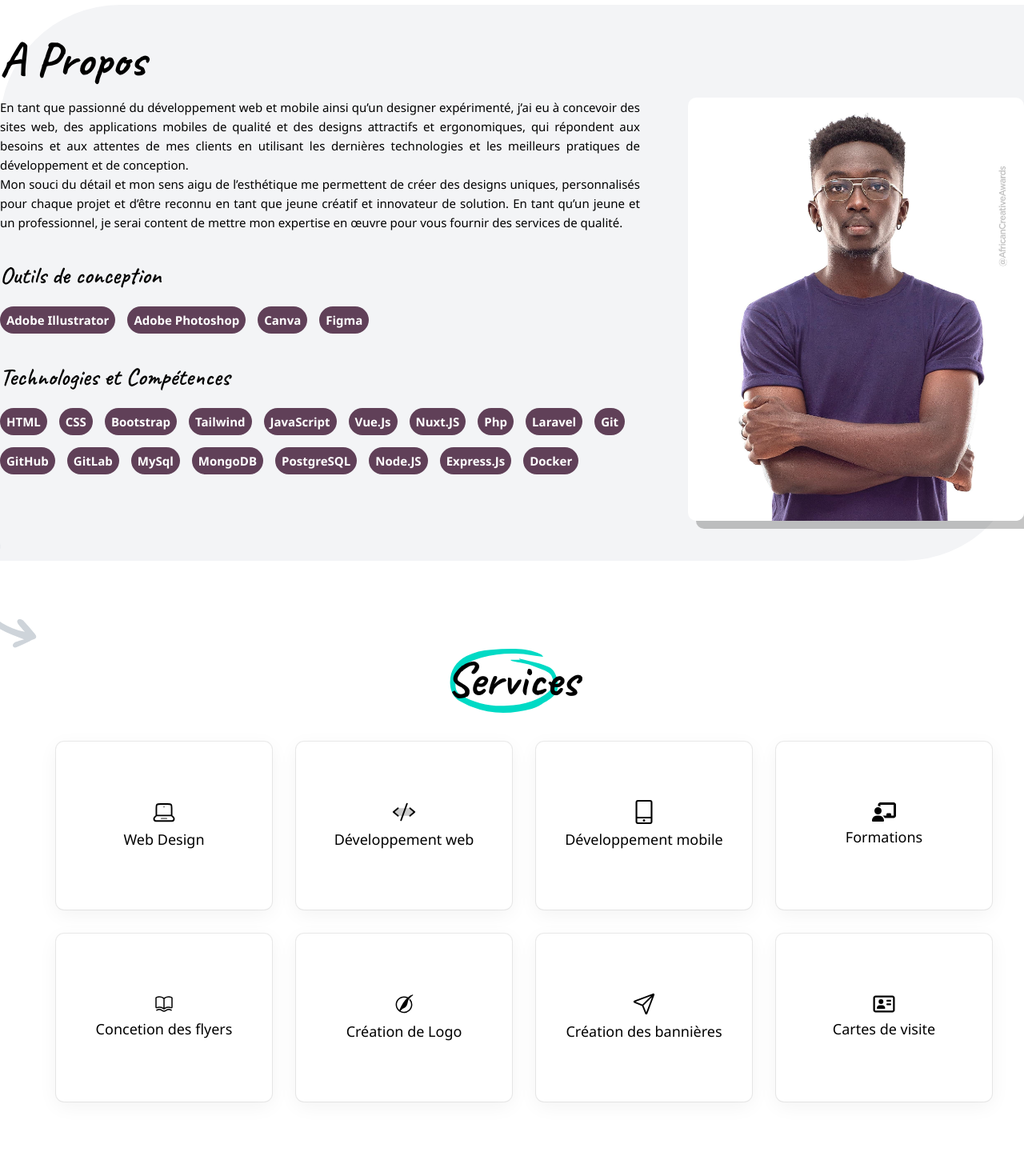
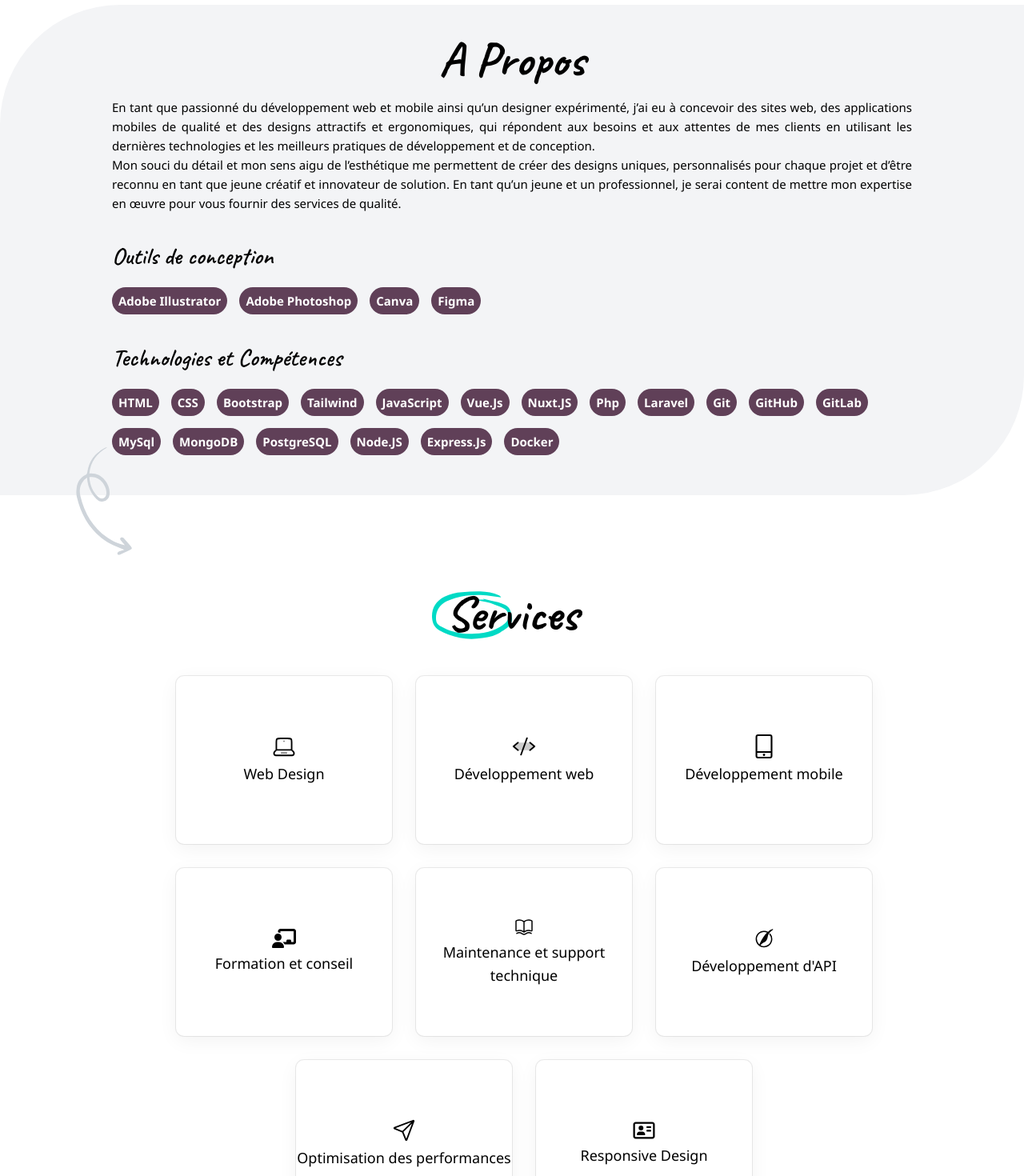
Before and after one commit to etheocledk/Portfolio, a Vue app: page / in a window 1280 px wide. Shown: the part 600-2070 px from the top of the page at 80% size. Built offline with nearby package versions, Linux system fonts and the light colour scheme.

Commit message:
new commit

```diff
--- a/src/assets/main.css
+++ b/src/assets/main.css
@@ -80,6 +80,10 @@
   line-height: 1.6;
 }
 
+html {
+  scroll-behavior: smooth;
+}
+
 body {
   min-height: 100vh;
   overflow-x: hidden;
@@ -87,7 +91,21 @@ body {
 }
 
 .container{
-  max-width: 1400px;
+  max-width: 1000px;
   margin: 0 auto;
   padding:0;
 }
+
+/* Personnalisation du scrollbar */
+::-webkit-scrollbar {
+  width: 8px !important;
+}
+
+::-webkit-scrollbar-thumb {
+  background-color: var(--color-btn-border) !important;
+  border-radius: 20px;
+}
+
+::-webkit-scrollbar-track {
+  background-color: #ece5da !important;
+}
--- a/src/components/About.vue
+++ b/src/components/About.vue
@@ -1,20 +1,24 @@
-<template >
+<template>
     <div class="container">
         <div class="about__container">
             <h1>A Propos</h1>
-            <div class="about__content">
-                <div class="about__content__left" >
+            <!-- <div class="about__content"> -->
+            <div class="about__content__left">
                 <div class="description">
-                        <p> En tant que passionné du développement web et mobile ainsi qu’un designer expérimenté, j’ai eu à
+                    <p> En tant que passionné du développement web et mobile ainsi qu’un designer expérimenté, j’ai
+                        eu à
                         concevoir des sites web, des applications mobiles de qualité et des designs attractifs et
                         ergonomiques, qui répondent aux besoins et aux attentes de mes clients en utilisant les
                         dernières
                         technologies et les meilleurs pratiques de développement et de conception.
                     </p>
                     <p>
-                            Mon souci du détail et mon sens aigu de l’esthétique me permettent de créer des designs uniques,
-                            personnalisés pour chaque projet et d’être reconnu en tant que jeune créatif et innovateur de
-                            solution. En tant qu’un jeune et un professionnel, je serai content de mettre mon expertise en
+                        Mon souci du détail et mon sens aigu de l’esthétique me permettent de créer des designs
+                        uniques,
+                        personnalisés pour chaque projet et d’être reconnu en tant que jeune créatif et innovateur
+                        de
+                        solution. En tant qu’un jeune et un professionnel, je serai content de mettre mon expertise
+                        en
                         œuvre
                         pour vous fournir des services de qualité.
                     </p>
@@ -50,13 +54,13 @@
                     <p>Docker</p>
                 </div>
             </div>
-                <div class="picture">
+            <!-- <div class="picture">
                     <img src="../assets/images/site m.JPG" width="420px" alt="">
-                </div>
-            </div>
+                </div> -->
+            <!-- </div> -->
         </div>
         <div class="about__arrow">
-            <img src="../assets/images/arrow_doodle_4.svg" alt="" width="130px">
+            <img src="../assets/images/arrow_doodle_4.svg" alt="" width="80px">
         </div>
     </div>
 </template>
@@ -68,6 +72,7 @@
     font-size: 4rem;
     font-family: Caveat-Bold;
     color: var(--color-black);
+    text-align: center;
 }
 
 .about__content {
@@ -75,32 +80,33 @@
     justify-content: space-between;
 }
 
-.description p{
+.description p {
     text-align: justify;
 }
 
-.tools{
+.tools {
     display: flex;
     gap: 15px;
     flex-wrap: wrap;
     margin-top: 1rem;
 }
 
-.tools p{
+.tools p {
     color: var(--color-background);
     font-weight: 600;
     padding: 5px 8px;
     background-color: var(--color-btn-border);
     border-radius: 20px;
 }
-.about__content__left{
-    width: 800px;
+
+.about__content__left {
+    width: 100%;
 }
 
-.about__arrow{
+.about__arrow {
     position: absolute;
-    bottom: -150px;
-    left: -60px;
+    bottom: -120px;
+    left: -40px;
     rotate: -40deg;
 }
 
--- a/src/components/Footer.vue
+++ b/src/components/Footer.vue
@@ -1,4 +1,4 @@
-<template >
+<template>
     <footer>
         <div class="footer__container">
             <div class="container">
--- a/src/components/Service.vue
+++ b/src/components/Service.vue
@@ -1,41 +1,77 @@
-<template >
+<template>
     <div class="container">
         <h1>Services</h1>
         <div class="service__line">
-                <img src="../assets/images/circle.svg" alt="" width="180px">
-            </div>
+            <img src="../assets/images/circle.svg" alt="" width="100px">
+        </div>
         <div class="service">
             <div class="service__container">
-                <svg xmlns="http://www.w3.org/2000/svg" width="30" height="30" viewBox="0 0 24 24"><g fill="none"><path stroke="currentColor" stroke-linecap="round" stroke-width="1.5" d="M19.647 15.536H4.353m15.294 0V8c0-1.886 0-2.828-.586-3.414C18.476 4 17.533 4 15.647 4H8.353c-1.886 0-2.828 0-3.414.586c-.586.586-.586 1.528-.586 3.414v7.536m15.294 0l1.744 1.8l.088.092a2 2 0 0 1 .52 1.284l.001.127c0 .15 0 .224-.004.287a2 2 0 0 1-1.87 1.87a5.006 5.006 0 0 1-.287.004H4.161c-.15 0-.224 0-.287-.004a2 2 0 0 1-1.87-1.87C2 19.063 2 18.988 2 18.84l.001-.127a2 2 0 0 1 .52-1.284l.088-.092l1.744-1.8"/><path stroke="currentColor" stroke-linecap="round" stroke-width="1.5" d="M9.5 18.5h5" opacity=".5"/><path fill="currentColor" d="M12.75 6.75a.75.75 0 1 1-1.5 0a.75.75 0 0 1 1.5 0" opacity=".5"/></g></svg>
+                <svg xmlns="http://www.w3.org/2000/svg" width="30" height="30" viewBox="0 0 24 24">
+                    <g fill="none">
+                        <path stroke="currentColor" stroke-linecap="round" stroke-width="1.5"
+                            d="M19.647 15.536H4.353m15.294 0V8c0-1.886 0-2.828-.586-3.414C18.476 4 17.533 4 15.647 4H8.353c-1.886 0-2.828 0-3.414.586c-.586.586-.586 1.528-.586 3.414v7.536m15.294 0l1.744 1.8l.088.092a2 2 0 0 1 .52 1.284l.001.127c0 .15 0 .224-.004.287a2 2 0 0 1-1.87 1.87a5.006 5.006 0 0 1-.287.004H4.161c-.15 0-.224 0-.287-.004a2 2 0 0 1-1.87-1.87C2 19.063 2 18.988 2 18.84l.001-.127a2 2 0 0 1 .52-1.284l.088-.092l1.744-1.8" />
+                        <path stroke="currentColor" stroke-linecap="round" stroke-width="1.5" d="M9.5 18.5h5"
+                            opacity=".5" />
+                        <path fill="currentColor" d="M12.75 6.75a.75.75 0 1 1-1.5 0a.75.75 0 0 1 1.5 0" opacity=".5" />
+                    </g>
+                </svg>
                 <p>Web Design</p>
             </div>
             <div class="service__container">
-                <svg xmlns="http://www.w3.org/2000/svg" width="30" height="30" viewBox="0 0 256 256"><g fill="currentColor"><path d="m240 128l-48 40H64l-48-40l48-40h128Z" opacity=".2"/><path d="M69.12 94.15L28.5 128l40.62 33.85a8 8 0 1 1-10.24 12.29l-48-40a8 8 0 0 1 0-12.29l48-40a8 8 0 0 1 10.24 12.3m176 27.7l-48-40a8 8 0 1 0-10.24 12.3L227.5 128l-40.62 33.85a8 8 0 1 0 10.24 12.29l48-40a8 8 0 0 0 0-12.29m-82.39-89.37a8 8 0 0 0-10.25 4.79l-64 176a8 8 0 0 0 4.79 10.26A8.14 8.14 0 0 0 96 224a8 8 0 0 0 7.52-5.27l64-176a8 8 0 0 0-4.79-10.25"/></g></svg>
+                <svg xmlns="http://www.w3.org/2000/svg" width="30" height="30" viewBox="0 0 256 256">
+                    <g fill="currentColor">
+                        <path d="m240 128l-48 40H64l-48-40l48-40h128Z" opacity=".2" />
+                        <path
+                            d="M69.12 94.15L28.5 128l40.62 33.85a8 8 0 1 1-10.24 12.29l-48-40a8 8 0 0 1 0-12.29l48-40a8 8 0 0 1 10.24 12.3m176 27.7l-48-40a8 8 0 1 0-10.24 12.3L227.5 128l-40.62 33.85a8 8 0 1 0 10.24 12.29l48-40a8 8 0 0 0 0-12.29m-82.39-89.37a8 8 0 0 0-10.25 4.79l-64 176a8 8 0 0 0 4.79 10.26A8.14 8.14 0 0 0 96 224a8 8 0 0 0 7.52-5.27l64-176a8 8 0 0 0-4.79-10.25" />
+                    </g>
+                </svg>
                 <p>Développement web</p>
             </div>
             <div class="service__container">
-                <svg xmlns="http://www.w3.org/2000/svg" width="30" height="30" viewBox="0 0 20 20"><path fill="currentColor" d="M15 0a2 2 0 0 1 2 2v16a2 2 0 0 1-2 2H5a2 2 0 0 1-2-2V2a2 2 0 0 1 2-2zm.6 15.388H4.4V18a.6.6 0 0 0 .6.6h10a.6.6 0 0 0 .6-.6zM10 16a1 1 0 1 1 0 2a1 1 0 0 1 0-2m5-14.6H5a.6.6 0 0 0-.6.6v11.988h11.2V2a.6.6 0 0 0-.6-.6"/></svg>
+                <svg xmlns="http://www.w3.org/2000/svg" width="30" height="30" viewBox="0 0 20 20">
+                    <path fill="currentColor"
+                        d="M15 0a2 2 0 0 1 2 2v16a2 2 0 0 1-2 2H5a2 2 0 0 1-2-2V2a2 2 0 0 1 2-2zm.6 15.388H4.4V18a.6.6 0 0 0 .6.6h10a.6.6 0 0 0 .6-.6zM10 16a1 1 0 1 1 0 2a1 1 0 0 1 0-2m5-14.6H5a.6.6 0 0 0-.6.6v11.988h11.2V2a.6.6 0 0 0-.6-.6" />
+                </svg>
                 <p> Développement mobile</p>
             </div>
             <div class="service__container">
-                <svg xmlns="http://www.w3.org/2000/svg" width="30" height="24" viewBox="0 0 640 512"><path fill="currentColor" d="M160 64c0-35.3 28.7-64 64-64h352c35.3 0 64 28.7 64 64v288c0 35.3-28.7 64-64 64H336.8c-11.8-25.5-29.9-47.5-52.4-64H384v-32c0-17.7 14.3-32 32-32h64c17.7 0 32 14.3 32 32v32h64V64H224v49.1C205.2 102.2 183.3 96 160 96zm0 64a96 96 0 1 1 0 192a96 96 0 1 1 0-192m-26.7 224h53.3c73.7 0 133.4 59.7 133.4 133.3c0 14.7-11.9 26.7-26.7 26.7H26.7C11.9 512 0 500.1 0 485.3C0 411.7 59.7 352 133.3 352"/></svg>
-                <p>Formations</p>
+                <svg xmlns="http://www.w3.org/2000/svg" width="30" height="24" viewBox="0 0 640 512">
+                    <path fill="currentColor"
+                        d="M160 64c0-35.3 28.7-64 64-64h352c35.3 0 64 28.7 64 64v288c0 35.3-28.7 64-64 64H336.8c-11.8-25.5-29.9-47.5-52.4-64H384v-32c0-17.7 14.3-32 32-32h64c17.7 0 32 14.3 32 32v32h64V64H224v49.1C205.2 102.2 183.3 96 160 96zm0 64a96 96 0 1 1 0 192a96 96 0 1 1 0-192m-26.7 224h53.3c73.7 0 133.4 59.7 133.4 133.3c0 14.7-11.9 26.7-26.7 26.7H26.7C11.9 512 0 500.1 0 485.3C0 411.7 59.7 352 133.3 352" />
+                </svg>
+                <p>Formation et conseil</p>
             </div>
             <div class="service__container">
-                <svg xmlns="http://www.w3.org/2000/svg" width="24" height="24" viewBox="0 0 24 24"><path fill="currentColor" fill-rule="evenodd" d="M11.602 18.636a.75.75 0 0 0 .398.11a.75.75 0 0 0 .398-.11l1.135-.681a8.308 8.308 0 0 1 7.36-.59c.89.356 1.857-.3 1.857-1.257V4.45c0-.578-.352-1.097-.889-1.312a10.701 10.701 0 0 0-9.48.76L12 4.124l-.382-.229a10.701 10.701 0 0 0-9.48-.76A1.413 1.413 0 0 0 1.25 4.45v11.66c0 .957.967 1.612 1.857 1.256a8.308 8.308 0 0 1 7.36.59zM2.75 4.508v11.387a9.809 9.809 0 0 1 8.489.774l.011.006V5.425l-.403-.242a9.201 9.201 0 0 0-8.097-.675m10.011 12.16l-.011.007V5.425l.403-.242a9.201 9.201 0 0 1 8.097-.675v11.387a9.809 9.809 0 0 0-8.489.774" clip-rule="evenodd"/><path fill="currentColor" d="M9.275 19.042a6.5 6.5 0 0 0-6.55 0l-.103.06a.75.75 0 1 0 .756 1.296l.103-.06a5 5 0 0 1 5.038 0l1.088.634a4.75 4.75 0 0 0 4.786 0l1.088-.634a5 5 0 0 1 5.038 0l.103.06a.75.75 0 0 0 .756-1.296l-.103-.06a6.5 6.5 0 0 0-6.55 0l-1.087.634a3.25 3.25 0 0 1-3.276 0z"/></svg>
-                <p>Concetion des flyers</p>
+                <svg xmlns="http://www.w3.org/2000/svg" width="24" height="24" viewBox="0 0 24 24">
+                    <path fill="currentColor" fill-rule="evenodd"
+                        d="M11.602 18.636a.75.75 0 0 0 .398.11a.75.75 0 0 0 .398-.11l1.135-.681a8.308 8.308 0 0 1 7.36-.59c.89.356 1.857-.3 1.857-1.257V4.45c0-.578-.352-1.097-.889-1.312a10.701 10.701 0 0 0-9.48.76L12 4.124l-.382-.229a10.701 10.701 0 0 0-9.48-.76A1.413 1.413 0 0 0 1.25 4.45v11.66c0 .957.967 1.612 1.857 1.256a8.308 8.308 0 0 1 7.36.59zM2.75 4.508v11.387a9.809 9.809 0 0 1 8.489.774l.011.006V5.425l-.403-.242a9.201 9.201 0 0 0-8.097-.675m10.011 12.16l-.011.007V5.425l.403-.242a9.201 9.201 0 0 1 8.097-.675v11.387a9.809 9.809 0 0 0-8.489.774"
+                        clip-rule="evenodd" />
+                    <path fill="currentColor"
+                        d="M9.275 19.042a6.5 6.5 0 0 0-6.55 0l-.103.06a.75.75 0 1 0 .756 1.296l.103-.06a5 5 0 0 1 5.038 0l1.088.634a4.75 4.75 0 0 0 4.786 0l1.088-.634a5 5 0 0 1 5.038 0l.103.06a.75.75 0 0 0 .756-1.296l-.103-.06a6.5 6.5 0 0 0-6.55 0l-1.087.634a3.25 3.25 0 0 1-3.276 0z" />
+                </svg>
+                <p>Maintenance et support technique</p>
             </div>
             <div class="service__container">
-                <svg xmlns="http://www.w3.org/2000/svg" width="24" height="30" viewBox="0 0 480 512"><path fill="currentColor" d="M455.93 23.2c-26.7 6.8-68.14 28.49-114.58 67.46A206 206 0 0 0 240 64C125.13 64 32 157.12 32 272s93.13 208 208 208s208-93.13 208-208a207.25 207.25 0 0 0-58.75-144.81a155.35 155.35 0 0 0-17 27.4A176.16 176.16 0 0 1 417.1 272c0 97.66-79.44 177.11-177.09 177.11a175.81 175.81 0 0 1-87.63-23.4c82.94-107.33 150.79-37.77 184.31-226.65c5.79-32.62 28-94.26 126.23-160.18c8.08-5.43 2.43-18.08-6.99-15.68M125 406.4A176.66 176.66 0 0 1 62.9 272c0-97.66 79.45-177.1 177.1-177.1a174 174 0 0 1 76.63 17.75C250.64 174.76 189.77 265.52 125 406.4"/></svg>
-                <p>Création de Logo</p>
+                <svg xmlns="http://www.w3.org/2000/svg" width="24" height="30" viewBox="0 0 480 512">
+                    <path fill="currentColor"
+                        d="M455.93 23.2c-26.7 6.8-68.14 28.49-114.58 67.46A206 206 0 0 0 240 64C125.13 64 32 157.12 32 272s93.13 208 208 208s208-93.13 208-208a207.25 207.25 0 0 0-58.75-144.81a155.35 155.35 0 0 0-17 27.4A176.16 176.16 0 0 1 417.1 272c0 97.66-79.44 177.11-177.09 177.11a175.81 175.81 0 0 1-87.63-23.4c82.94-107.33 150.79-37.77 184.31-226.65c5.79-32.62 28-94.26 126.23-160.18c8.08-5.43 2.43-18.08-6.99-15.68M125 406.4A176.66 176.66 0 0 1 62.9 272c0-97.66 79.45-177.1 177.1-177.1a174 174 0 0 1 76.63 17.75C250.64 174.76 189.77 265.52 125 406.4" />
+                </svg>
+                <p>Développement d'API</p>
             </div>
             <div class="service__container">
-                <svg xmlns="http://www.w3.org/2000/svg" width="30" height="30" viewBox="0 0 512 512"><path fill="none" stroke="currentColor" stroke-linecap="round" stroke-linejoin="round" stroke-width="32" d="m53.12 199.94l400-151.39a8 8 0 0 1 10.33 10.33l-151.39 400a8 8 0 0 1-15-.34l-67.4-166.09a16 16 0 0 0-10.11-10.11L53.46 215a8 8 0 0 1-.34-15.06M460 52L227 285"/></svg>
-                <p>Création des bannières</p>
+                <svg xmlns="http://www.w3.org/2000/svg" width="30" height="30" viewBox="0 0 512 512">
+                    <path fill="none" stroke="currentColor" stroke-linecap="round" stroke-linejoin="round"
+                        stroke-width="32"
+                        d="m53.12 199.94l400-151.39a8 8 0 0 1 10.33 10.33l-151.39 400a8 8 0 0 1-15-.34l-67.4-166.09a16 16 0 0 0-10.11-10.11L53.46 215a8 8 0 0 1-.34-15.06M460 52L227 285" />
+                </svg>
+                <p>Optimisation des performances</p>
             </div>
             <div class="service__container">
-                <svg xmlns="http://www.w3.org/2000/svg" width="30" height="24" viewBox="0 0 576 512"><path fill="currentColor" d="M512 80c8.8 0 16 7.2 16 16v320c0 8.8-7.2 16-16 16H64c-8.8 0-16-7.2-16-16V96c0-8.8 7.2-16 16-16zM64 32C28.7 32 0 60.7 0 96v320c0 35.3 28.7 64 64 64h448c35.3 0 64-28.7 64-64V96c0-35.3-28.7-64-64-64zm144 224a64 64 0 1 0 0-128a64 64 0 1 0 0 128m-32 32c-44.2 0-80 35.8-80 80c0 8.8 7.2 16 16 16h192c8.8 0 16-7.2 16-16c0-44.2-35.8-80-80-80zm200-144c-13.3 0-24 10.7-24 24s10.7 24 24 24h80c13.3 0 24-10.7 24-24s-10.7-24-24-24zm0 96c-13.3 0-24 10.7-24 24s10.7 24 24 24h80c13.3 0 24-10.7 24-24s-10.7-24-24-24z"/></svg>
-                <p>Cartes de visite</p>
+                <svg xmlns="http://www.w3.org/2000/svg" width="30" height="24" viewBox="0 0 576 512">
+                    <path fill="currentColor"
+                        d="M512 80c8.8 0 16 7.2 16 16v320c0 8.8-7.2 16-16 16H64c-8.8 0-16-7.2-16-16V96c0-8.8 7.2-16 16-16zM64 32C28.7 32 0 60.7 0 96v320c0 35.3 28.7 64 64 64h448c35.3 0 64-28.7 64-64V96c0-35.3-28.7-64-64-64zm144 224a64 64 0 1 0 0-128a64 64 0 1 0 0 128m-32 32c-44.2 0-80 35.8-80 80c0 8.8 7.2 16 16 16h192c8.8 0 16-7.2 16-16c0-44.2-35.8-80-80-80zm200-144c-13.3 0-24 10.7-24 24s10.7 24 24 24h80c13.3 0 24-10.7 24-24s-10.7-24-24-24zm0 96c-13.3 0-24 10.7-24 24s10.7 24 24 24h80c13.3 0 24-10.7 24-24s-10.7-24-24-24z" />
+                </svg>
+                <p>Responsive Design</p>
             </div>
         </div>
     </div>
@@ -52,10 +88,10 @@ h1 {
     margin-bottom: 30px;
 }
 
-.service__line{
+.service__line {
     position: absolute;
     top: 10px;
-    right: 560px;
+    right: 500px;
     z-index: -1;
 }
 
@@ -86,7 +122,7 @@ h1 {
     margin-top: 5px;
 }
 
-.service__line img{
+.service__line img {
     height: 80px;
 }
 
```
Also changed, not shown: src/components/Contact.vue (+5 -5 lines), src/components/Header.vue (+41 -21 lines), src/components/ReturnToTop.vue (added, +52 -0 lines), src/views/HomeView.vue (+7 -5 lines). Lines whose indentation alone changed are shown as unchanged.
